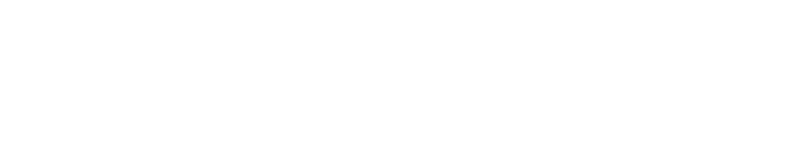
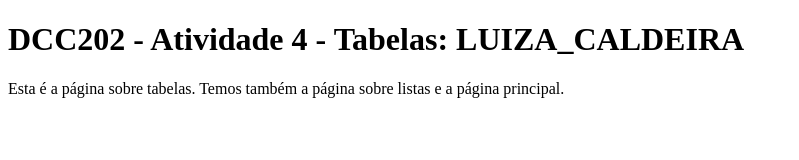
Before and after one commit to ufjf-dcc202/ufjf-dcc202-2023-3-a-atv4-luizacaldeira, a website: page tabelas.html in a window 1280 px wide. Shown: the whole page, without its empty margins (0-799 px from the left). Drawn offline with Linux system fonts and the light colour scheme.

Commit message:
Criando uma main e preenchendo com conteúdo

```diff
--- a/tabelas.html
+++ b/tabelas.html
@@ -6,6 +6,9 @@
     <title>DCC202 - Atividade 4 - Tabelas: LUIZA_CALDEIRA</title>
 </head>
 <body>
-
+    <main>
+        <h1>DCC202 - Atividade 4 - Tabelas: LUIZA_CALDEIRA</h1>
+        <p1>Esta é a página sobre tabelas. Temos também a página sobre listas e a página principal.</p1>
+    </main>
 </body>
 </html>
```
